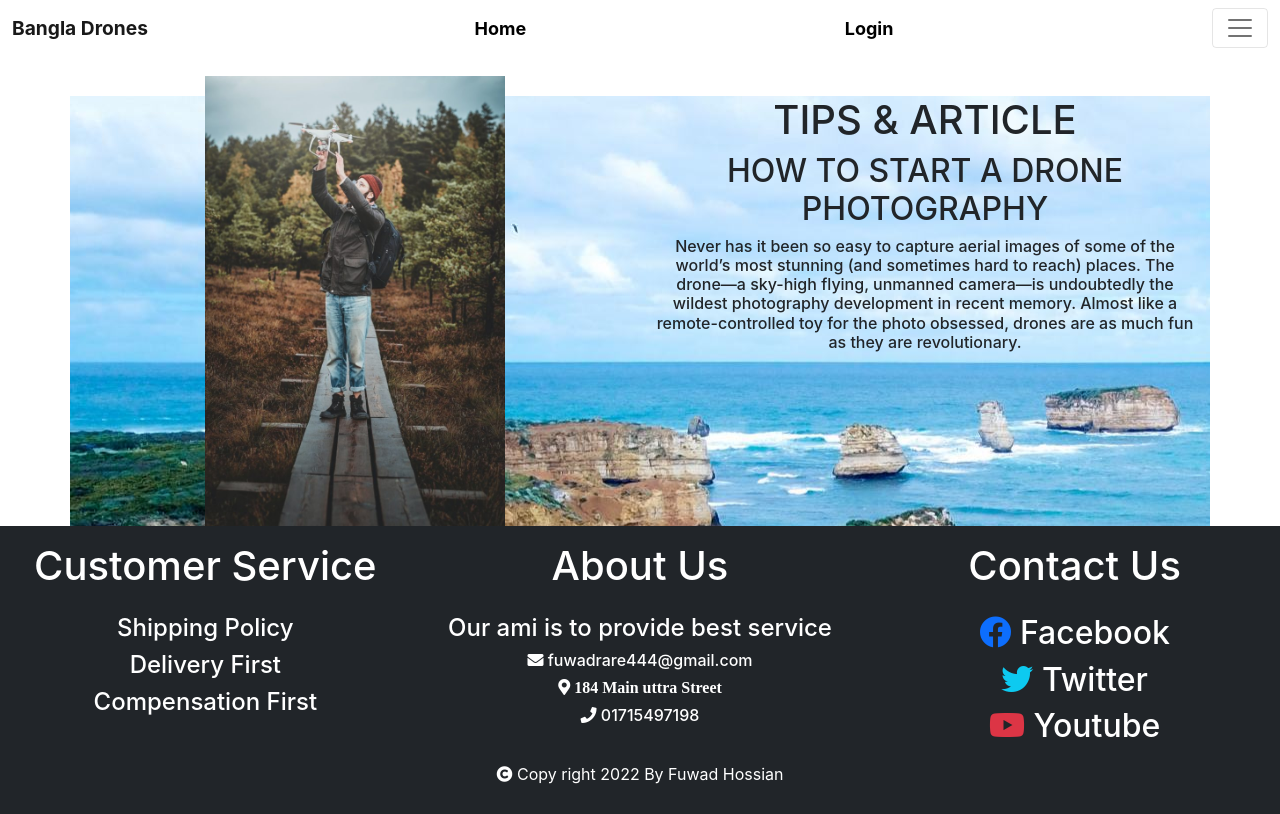
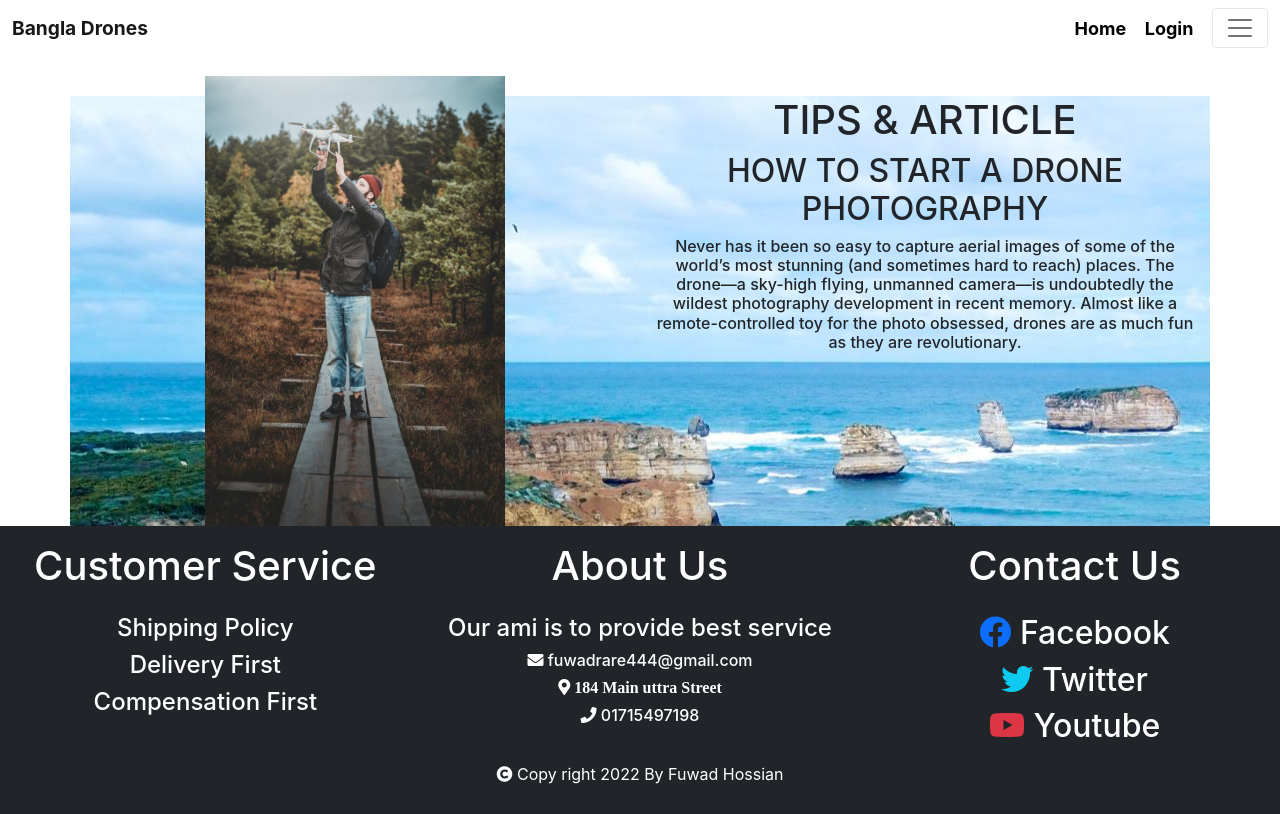
Before and after one commit to Fuhad1998/bangla-drone-clint-site, a React (Create React App) app: page /trips in a window 1280 px wide. Built offline with nearby package versions, Linux system fonts and the light colour scheme; no server answers.

Commit message:
add header style

```diff
--- a/src/Component/Homepage/Header/Header.css
+++ b/src/Component/Homepage/Header/Header.css
@@ -15,3 +15,9 @@
     font-size: larger;
     font-weight: 700;
 }
+.header-home{
+    margin-left: 900px;
+}
+.header-login{
+
+}
--- a/src/Component/Homepage/Header/Header.js
+++ b/src/Component/Homepage/Header/Header.js
@@ -12,16 +12,16 @@ const Header = () => {
     <Navbar expand={false}>
       <Container fluid >
       <Navbar.Brand className="header-name" to="/home">Bangla Drones</Navbar.Brand>
-        <Link className="header-link" to="/homes">
+        <Link className="header-link header-home" to="/homes">
           Home
         </Link>
 
         {user.email ? (
-          <button className="header-link  logout-btn" onClick={logOut}>
+          <button className="header-link  logout-btn header-login" onClick={logOut}>
             Log-Out
           </button>
         ) : (
-          <Link className="header-link px-2" to="/login">
+          <Link className="header-link px-2 header-login" to="/login">
             Login
           </Link>
         )}
--- a/src/Component/Homepage/Trips/Trips.js
+++ b/src/Component/Homepage/Trips/Trips.js
@@ -4,7 +4,7 @@ import './Trips.css'
 
 const Trips = () => {
     return (
-        <div className='container' >
+        <div className='container ' >
             <div className='row trips-div'>
                 <div className='col-xs-12 col-sm-12 col-md-6'>
                     <img className='Trips-img' style={{width: "300px"}} src={img} alt="" />
```
